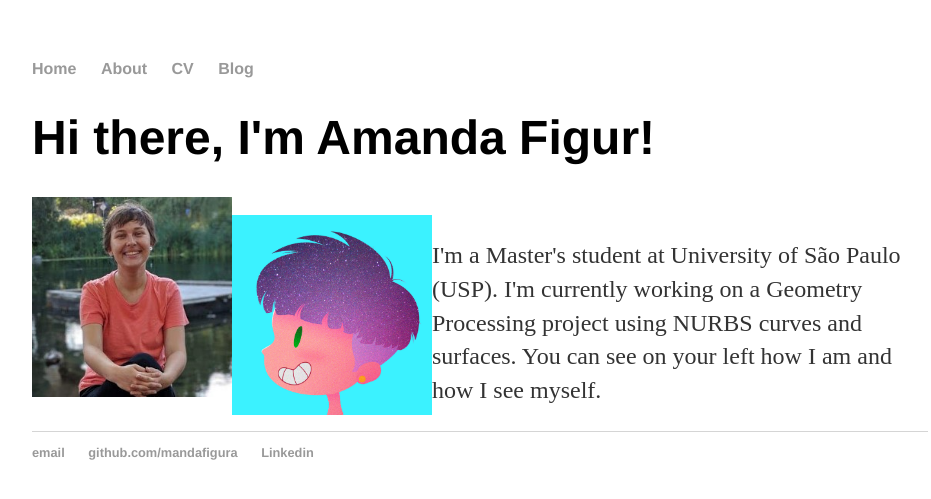
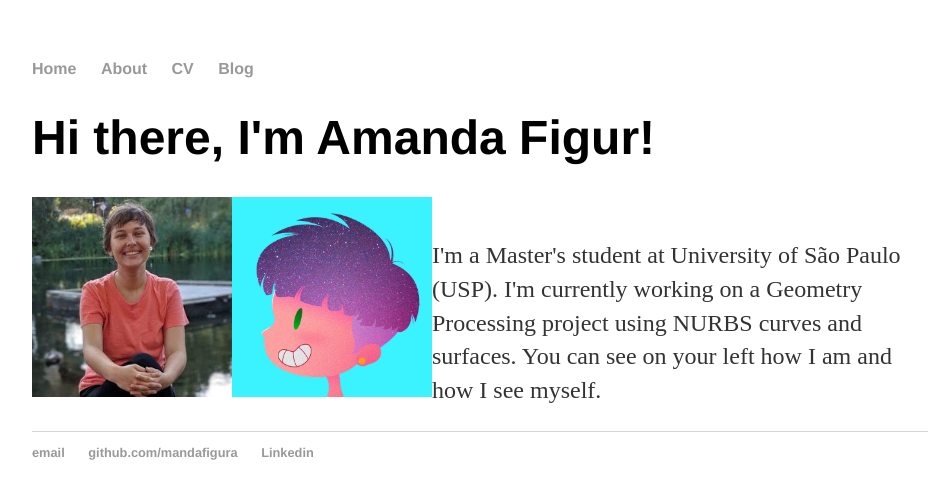
Before and after one commit to mandafigura/mandafigura.github.io, a Jekyll site: the page built from index.html, in a window 1280 px wide. Shown: the top 499 px of the page, without its empty margins (160-1091 px from the left). Built offline with Jekyll 4.4.1, drawn with Linux system fonts in a browser that asks for light colours.

Commit message:
Update index.html

```diff
--- a/index.html
+++ b/index.html
@@ -5,8 +5,7 @@ title: Amanda Figur
 <div class="myself">
 	<h1>Hi there, I'm Amanda Figur!</h1>
       		<img src="amanda1.jpeg"width="200" height="200" alt="How I see myself." align="left">
-		<br/>
-		<img src="amanda2.jpg"width="200" height="200" alt="How I am." align="left">
+		<img src="amanda2.jpg"width="200" height="200" alt="How I am." align="left"> &nbsp;
 	<p>
         	I'm a Master's student at University of São Paulo (USP). I'm currently working on a Geometry Processing project using NURBS curves and surfaces.
         	You can see on your left how I am and how I see myself.
```
